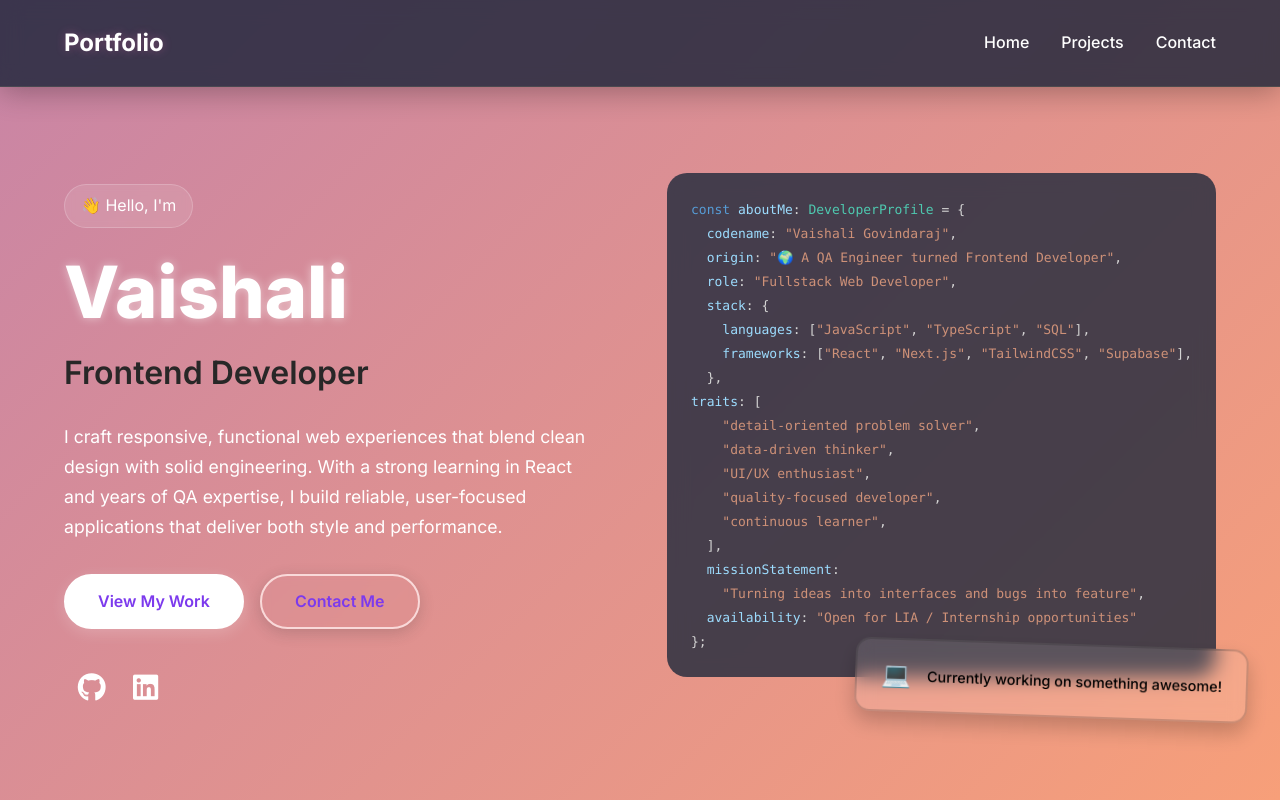
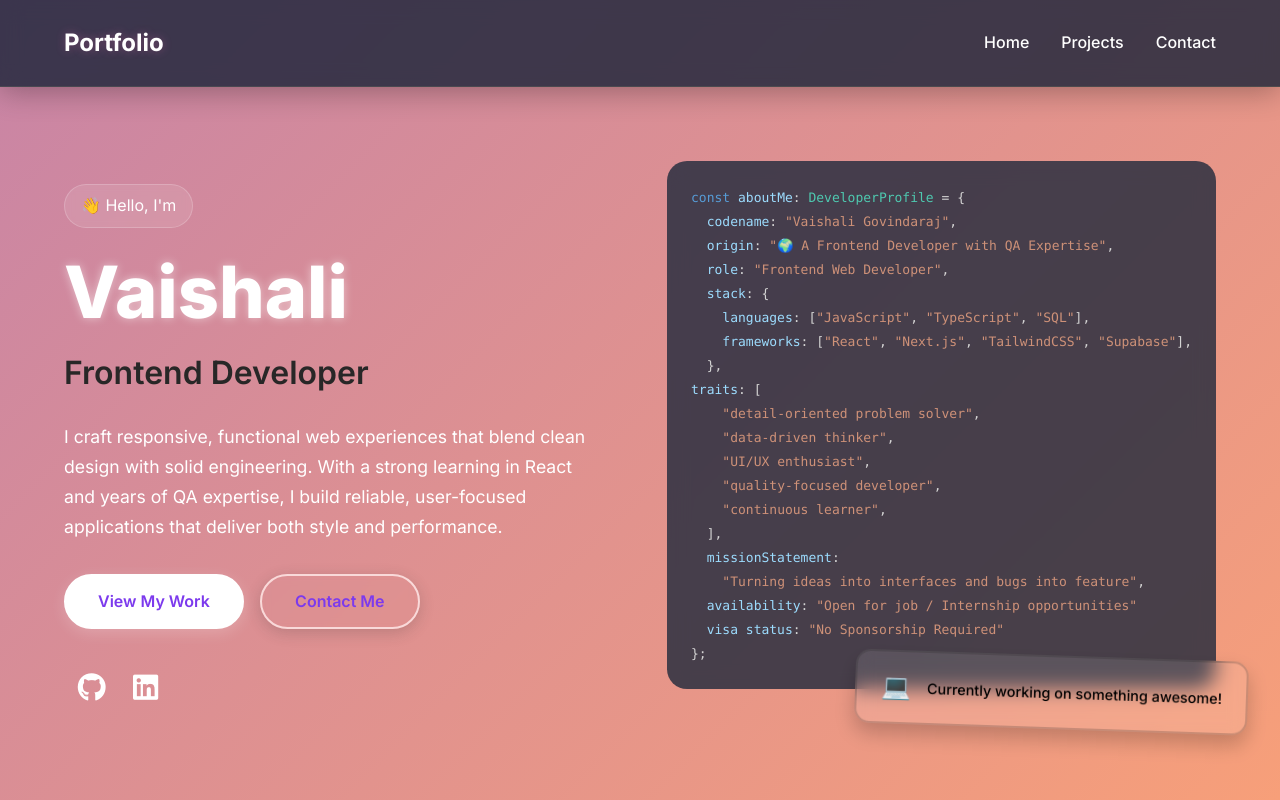
Before and after one commit to VaishaliGovindaraj/Vaishali_Portfolio, a React (Vite) app: page / in a window 1280 px wide. Shown: the top 800 px of the page. Built offline with nearby package versions, Linux system fonts and the light colour scheme.

Commit message:
adding the changes

```diff
--- a/src/App.jsx
+++ b/src/App.jsx
@@ -13,7 +13,7 @@ function App() {
   useEffect(() => {
     setIsLoaded(true);
     emailjs.init(import.meta.env.VITE_EMAILJS_PUBLIC_KEY);
-  },[])
+  }, [])
 
   return (
     <div className={`app ${isLoaded ? "loaded" : ""}`}>
@@ -30,7 +30,7 @@ function App() {
           viewport={{ once: true }}
           transition={{ duration: 0.6 }}
         >
-        <p> &copy; 2025. All rights reserved.</p>
+          <p> &copy; 2026. All rights reserved.</p>
         </motion.footer>
       </>
     </div>
--- a/src/components/Hero.jsx
+++ b/src/components/Hero.jsx
@@ -102,8 +102,8 @@ export const Hero = () => {
             >
               {`const aboutMe: DeveloperProfile = {
   codename: "Vaishali Govindaraj",
-  origin: "🌍 A QA Engineer turned Frontend Developer",
-  role: "Fullstack Web Developer",
+  origin: "🌍 A Frontend Developer with QA Expertise",
+  role: "Frontend Web Developer",
   stack: {
     languages: ["JavaScript", "TypeScript", "SQL"],
     frameworks: ["React", "Next.js", "TailwindCSS", "Supabase"],
@@ -117,7 +117,8 @@ traits: [
   ],
   missionStatement:
     "Turning ideas into interfaces and bugs into feature",
-  availability: "Open for LIA / Internship opportunities"
+  availability: "Open for job / Internship opportunities"
+  visa status: "No Sponsorship Required"
 };`}
             </SyntaxHighlighter>
           </div>
```
Lines whose indentation alone changed are shown as unchanged.
